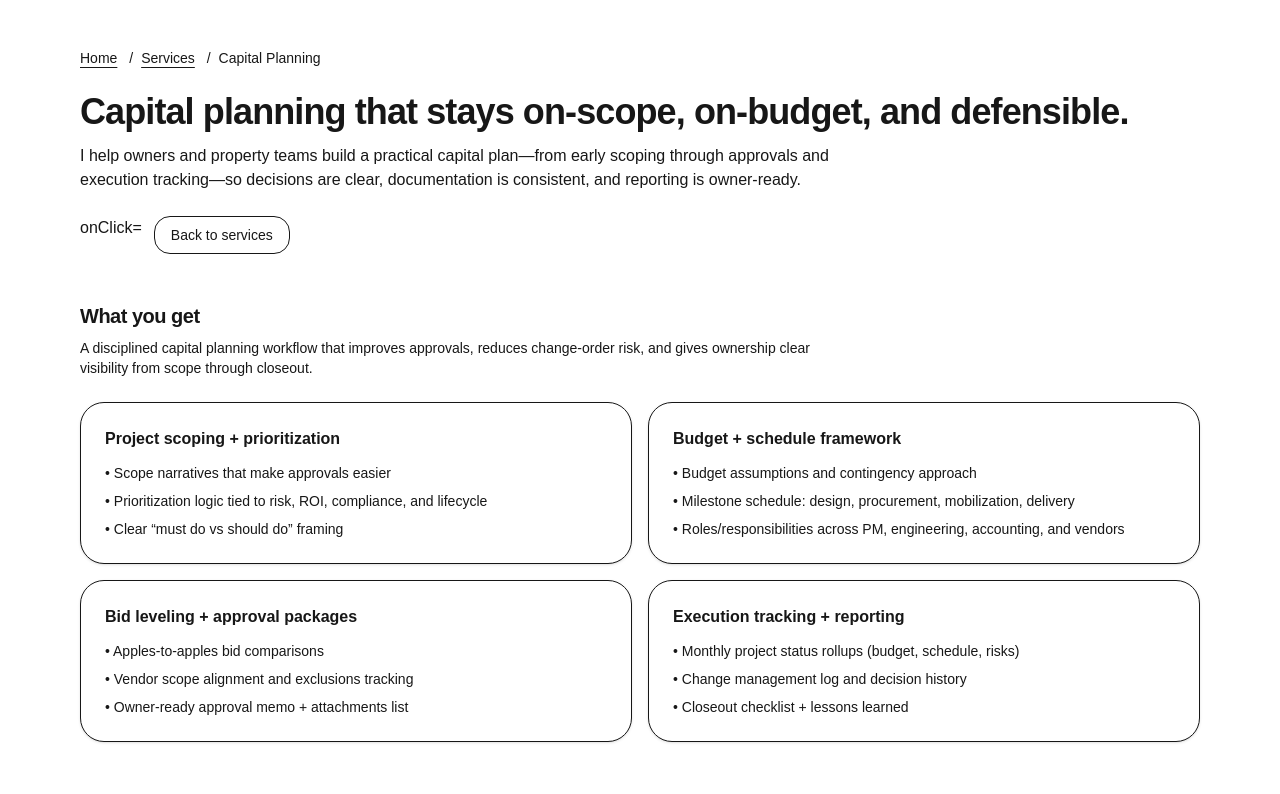
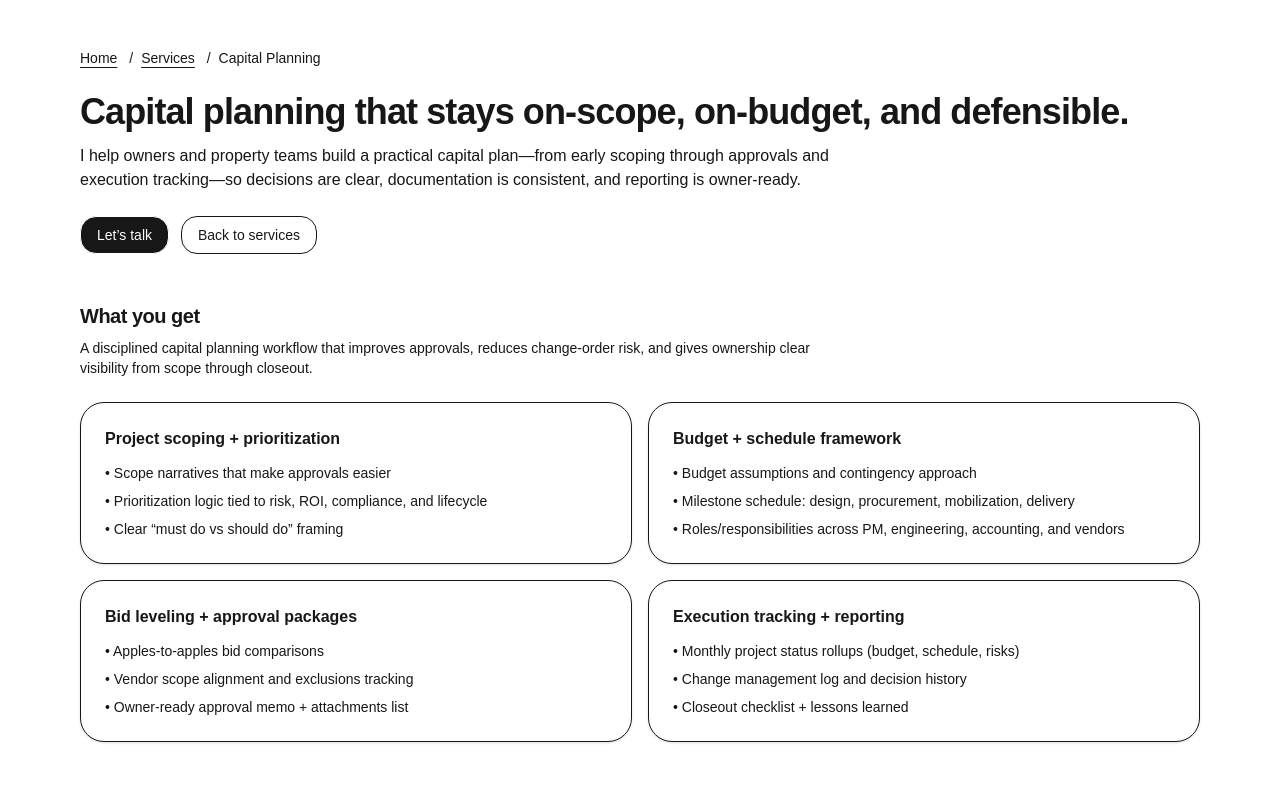
Before and after one commit to BK14782/brian-killian-consulting, a Next.js app: page /services/capital-planning in a window 1280 px wide. Shown: the top 794 px of the page. Built offline with nearby package versions, Linux system fonts and the light colour scheme.

Commit message:
test button 3

```diff
--- a/src/components/LetsTalkCTA.tsx
+++ b/src/components/LetsTalkCTA.tsx
@@ -15,15 +15,20 @@ export default function LetsTalkCTA({
 
   return (
     <>
-    onClick={() => {
-  console.log("CTA CLICK FIRED");
-  gaEvent("cta_test_click", { page: window.location.pathname });
-  setOpen(true);
-}}
-
-
-
-
+      <button
+        type="button"
+        onClick={() => {
+          console.log("CTA CLICK FIRED");
+          gaEvent("cta_lets_talk_click", {
+            location: "lets_talk_cta",
+            page: window.location.pathname,
+          });
+          setOpen(true);
+        }}
+        className={className}
+      >
+        {label}
+      </button>
 
       <LeadCaptureModal isOpen={open} onClose={() => setOpen(false)} />
     </>
```
